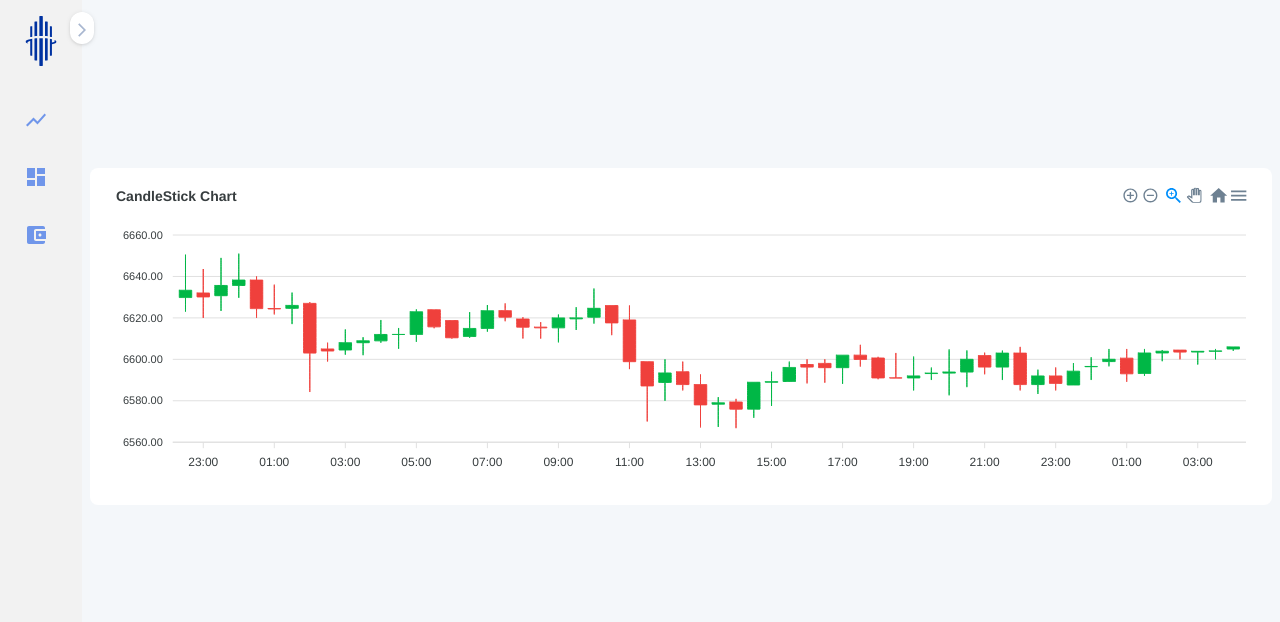
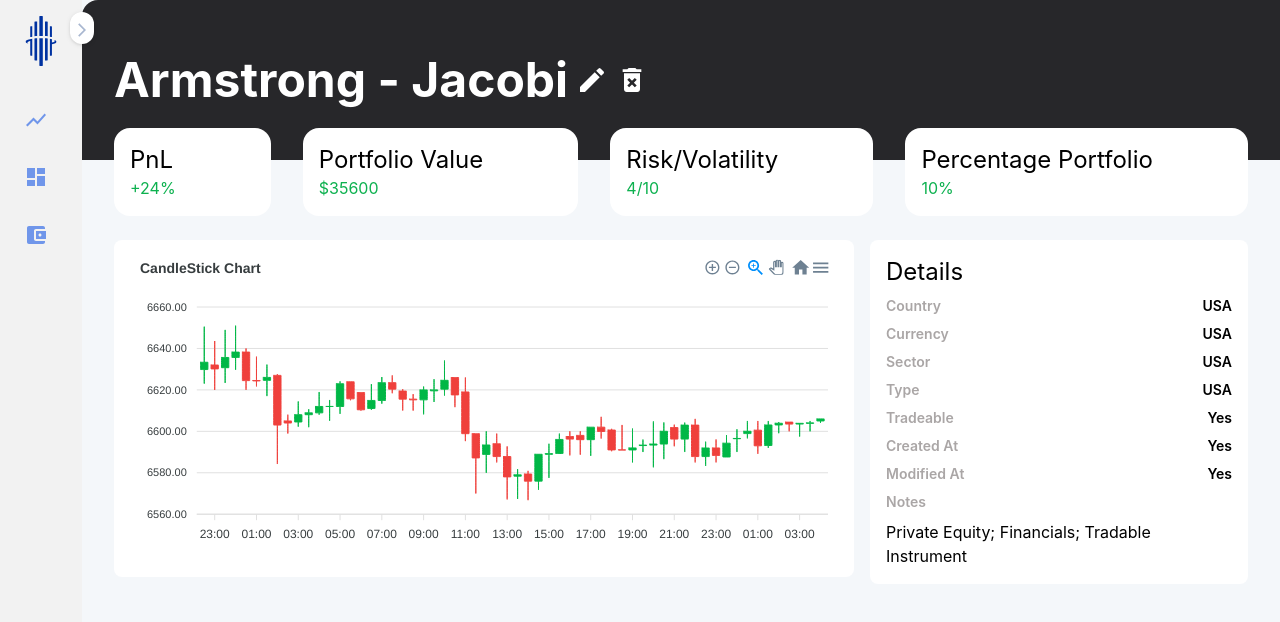
Before and after one commit to TNBL265/gic22-private-market-valuation, a Next.js app: page /instrument/1 in a window 1280 px wide. Shown: the top 622 px of the page. Built offline with nearby package versions, Linux system fonts and the light colour scheme.

Commit message:
Better instrument id page

```diff
--- a/pages/instrument/[id]/index.tsx
+++ b/pages/instrument/[id]/index.tsx
@@ -1,8 +1,39 @@
 import { useRouter } from "next/router";
+import TextField from '@mui/material/TextField';
 import LeftNavbar from "../../../components/common/LeftNavbar/LeftNavbar";
 import InstrumentChart from "../../../components/Instruments/Instrument/InstrumentChart";
 
-const BlockClassName = "p-4 rounded-lg bg-white";
+import EditIcon from "@mui/icons-material/Edit";
+import DeleteForeverIcon from "@mui/icons-material/DeleteForever";
+
+const BlockClassName = "p-4 rounded-lg bg-white relative z-10";
+
+const InstrumentDetails = () => {
+  const Entry = ({label, value}: any) => {
+    return (
+      <div className="flex justify-between text-sm font-semibold my-2">
+        <div className="text-my-gray-2">{label}</div>
+        <div>{value}</div>
+      </div>
+    );
+  };
+
+  return (
+    <>
+      <h2 className="text-2xl mb-2">Details</h2>
+      <Entry label="Country" value="USA"/>
+      <Entry label="Currency" value="USA"/>
+      <Entry label="Sector" value="USA"/>
+      <Entry label="Type" value="USA"/>
+      <Entry label="Tradeable" value="Yes"/>
+      <Entry label="Created At" value="Yes"/>
+      <Entry label="Modified At" value="Yes"/>
+      {/* <Entry label="Tradeable" value="Yes"/> */}
+      <div className="text-my-gray-2 text-sm font-semibold my-2">Notes</div>
+      <p>Private Equity; Financials; Tradable Instrument</p>
+    </>
+  );
+};
 
 const InstrumentPage = () => {
   const router = useRouter();
@@ -12,16 +43,60 @@ const InstrumentPage = () => {
   return (
     <div className="page__container flex relative ">
       {/* <div className=""> */}
-        <LeftNavbar />
+      <LeftNavbar />
       {/* </div> */}
-      <div className="page__body grow">
-        <div className="bg-zinc-800 rounded-t-2xl h-[20%]"></div>
-        <div className="p-2">
-        <div className={BlockClassName}>
-          <InstrumentChart />
+      <div className="page__body grow relative">
+        <div className="p-8 z-10 relative">
+          <div className="flex items-center my-6">
+            <h1 className="text-5xl text-white font-bold mr-2">
+              Armstrong - Jacobi
+            </h1>
+            <EditIcon className="text-white w-8 h-8 mr-2" />
+            <DeleteForeverIcon className="text-white w-8 h-8" />
+          </div>
+          <div className="flex items-center justify-between my-6">
+            <div className="p-4 bg-white rounded-2xl flex items-center grow mr-4">
+              <div className="">
+                <h4 className="text-2xl">PnL</h4>
+                <div className="text-my-green-1">+24%</div>
+              </div>
+            </div>
+
+            <div className="p-4 bg-white rounded-2xl flex items-center grow mx-4">
+              <div className="">
+                <h4 className="text-2xl">Portfolio Value</h4>
+                <div className="text-my-green-1">$35600</div>
+              </div>
+            </div>
+
+            <div className="p-4 bg-white rounded-2xl flex items-center grow mx-4">
+              <div className="">
+                <h4 className="text-2xl">Risk/Volatility</h4>
+                <div className="text-my-green-1">4/10</div>
+              </div>
+            </div>
+
+            <div className="p-4 bg-white rounded-2xl flex items-center grow ml-4">
+              <div className="">
+                <h4 className="text-2xl">Percentage Portfolio</h4>
+                <div className="text-my-green-1">10%</div>
+              </div>
+            </div>
+          </div>
+          <div className="flex">
+            <div className="grow mr-2">
+              <div className={BlockClassName}>
+                <InstrumentChart />
+              </div>
+            </div>
+            <div className="shrink-0 w-1/3 ml-2">
+              <div className={BlockClassName}>
+                <InstrumentDetails />
+              </div>
+            </div>
+          </div>
         </div>
-        </div>
-
+        <div className="absolute top-0 left-0 w-full bg-zinc-800 rounded-tl-2xl h-[20%] z-0"></div>
       </div>
     </div>
   );
--- a/tailwind.config.js
+++ b/tailwind.config.js
@@ -11,41 +11,38 @@ module.exports = {
     fontFamily: {
       TTFirs: ["TTFirsNeue"],
     },
-    colors:{
-      transparent: 'transparent',
-      current: 'currentColor',
-      'white': '#ffffff',  // !important
-      'my-blue':{
+    extend: {
+      boxShadow: {
+        popUps: "0 0.0625rem 3.125rem 0 rgb(0 0 0 / 20%)",
+      },
+
+      colors: {
+        transparent: "transparent",
+        current: "currentColor",
+        white: "#ffffff", // !important
+        "my-blue": {
           1: "#0032A1",
           2: "#7096EA",
           3: "#92B2F8",
         },
-      'my-gray':{
+        "my-gray": {
           1: "#393939",
           2: "#AAA6A6",
           3: "#6D6D6D",
           4: "#F2F2F2",
           5: "#F6F6F6",
         },
-      'my-green':{
-        1:"#0DB14F",
-        2:"#53F88B"
+        "my-green": {
+          1: "#0DB14F",
+          2: "#53F88B",
         },
-      'my-red':{
-        1:"#EC0039"
+        "my-red": {
+          1: "#EC0039",
         },
-      'orange':{
-        1:"#FFC700"
-      }
+        orange: {
+          1: "#FFC700",
         },
-    extend: {
-      boxShadow: {
-        popUps: "0 0.0625rem 3.125rem 0 rgb(0 0 0 / 20%)",
       },
-      // colors: {
-      //   "gray-dark": "#141414",
-      //   "salmon-orange": "#FA5F3C",
-      // },
       zIndex: {
         100: "100",
         "-1": "-1",
@@ -54,7 +51,7 @@ module.exports = {
       },
       height: {
         "i-20": "calc(100% - 5rem)",
-        "i-16": "calc(100% - 4rem)"
+        "i-16": "calc(100% - 4rem)",
       },
       animation: {
         "slide-show": "slideee 75s linear infinite",
```
Lines whose indentation alone changed are shown as unchanged.
